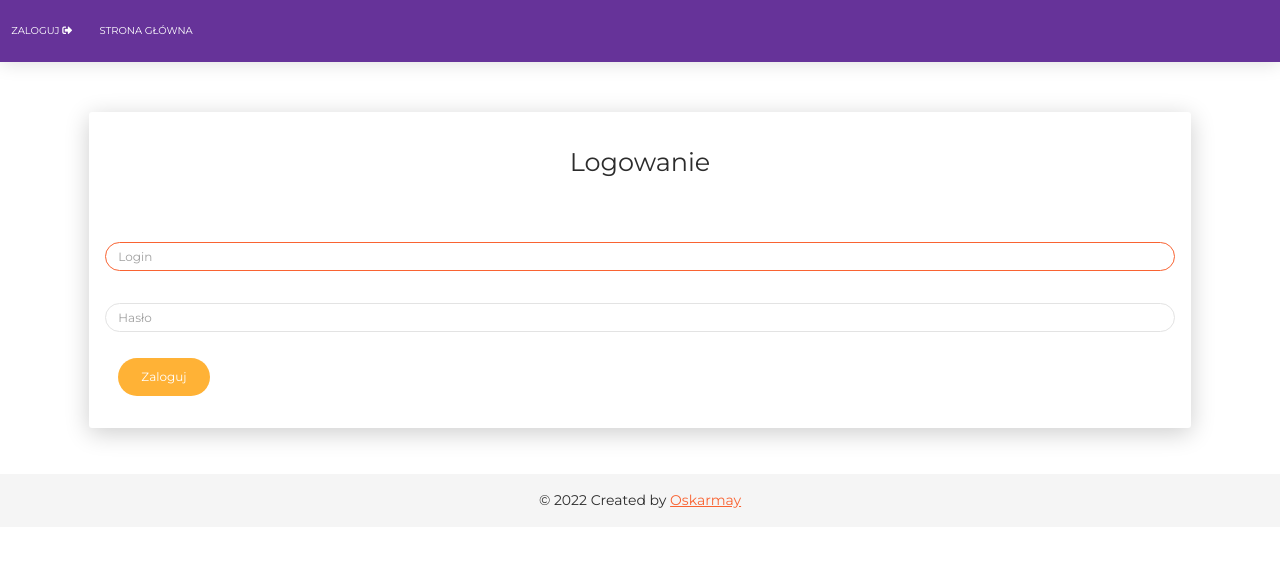
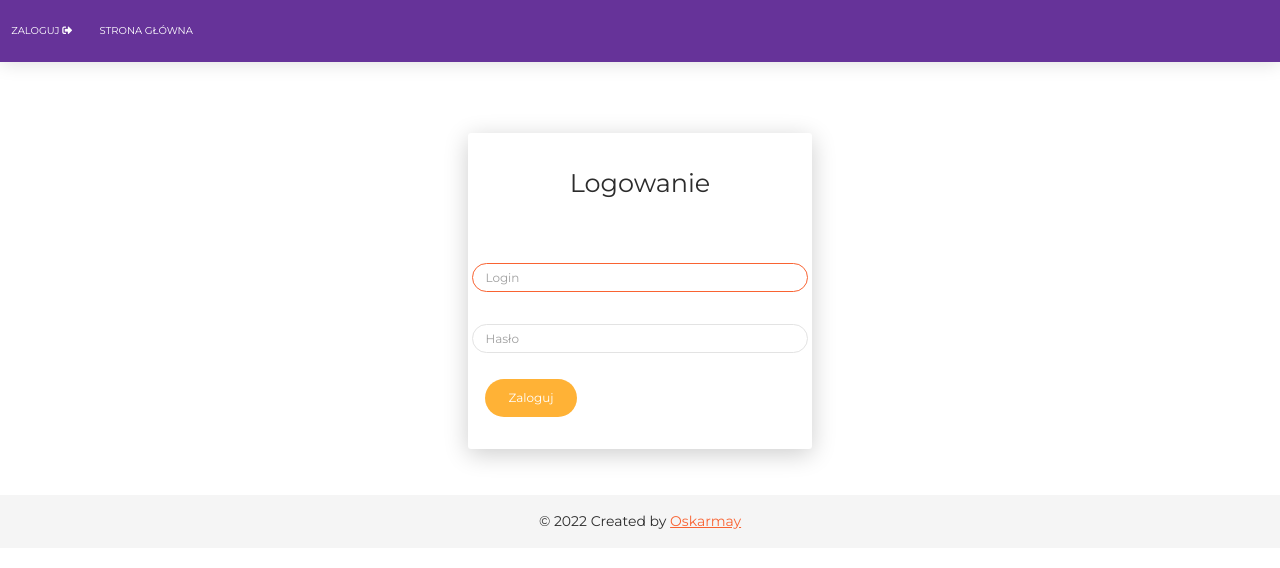
Before and after one commit to oskarmay/Bartender_Assistant, a Django app: page /login/ in a window 1280 px wide. Shown: the top 568 px of the page. Run offline with Django 3.2, Linux system fonts and the light colour scheme; some libraries are stand-ins or nearby versions.

Commit message:
in error views adding base.html for each user; create template for error 500 and 404; fix col size in login template; reduce not needed things from base.html

```diff
--- a/templates/core/base.html
+++ b/templates/core/base.html
@@ -1,20 +1,3 @@
-<!--
-
-=========================================================
-* Now UI Kit - v1.3.0
-=========================================================
-
-* Product Page: https://www.creative-tim.com/product/now-ui-kit
-* Copyright 2019 Creative Tim (http://www.creative-tim.com)
-* Licensed under MIT (https://github.com/creativetimofficial/now-ui-kit/blob/master/LICENSE.md)
-
-* Designed by www.invisionapp.com Coded by www.creative-tim.com
-
-=========================================================
-
-* The above copyright notice and this permission notice shall be included in all copies or substantial portions of the Software.
-
--->
 {% load static %}
 <!DOCTYPE html>
 <html lang="pl">
@@ -30,9 +13,8 @@
         name='viewport'/>
   <!--     Fonts and icons     -->
   <link href="https://fonts.googleapis.com/css?family=Montserrat:400,700,200" rel="stylesheet"/>
-  <link rel="stylesheet" href="https://use.fontawesome.com/releases/v5.7.1/css/all.css"
         integrity="sha384-fnmOCqbTlWIlj8LyTjo7mOUStjsKC4pOpQbqyi7RrhN7udi9RwhKkMHpvLbHG9Sr" crossorigin="anonymous">
-  <link href="{% static 'css/fontawesome_all.css' %}" rel="stylesheet"/>
+  <link href="{% static 'css/fontawesome_all.min.css' %}" rel="stylesheet"/>
   <!-- CSS Files -->
   <link href="{% static 'css/bootstrap.min.css' %}" rel="stylesheet"/>
   <link href="{% static 'css/now-ui-kit.css' %}?v=1.3.0" rel="stylesheet"/>
--- a/templates/core/login.html
+++ b/templates/core/login.html
@@ -10,7 +10,8 @@
 {% endblock %}
 {% block content %}
   <div class="row">
-    <div class="card col-lg-4 mx-auto">
+    <div class="col-11 col-lg-4 mx-auto">
+      <div class="card">
         <div class="card-body">
           <form class="form" method="POST">
             {% csrf_token %}
@@ -42,4 +43,5 @@
         </div>
       </div>
     </div>
+  </div>
 {% endblock %}
```
Also changed, not shown: templates/core/404.html (added, +9 -0 lines), templates/core/500.html (added, +9 -0 lines). Lines whose indentation alone changed are shown as unchanged.
